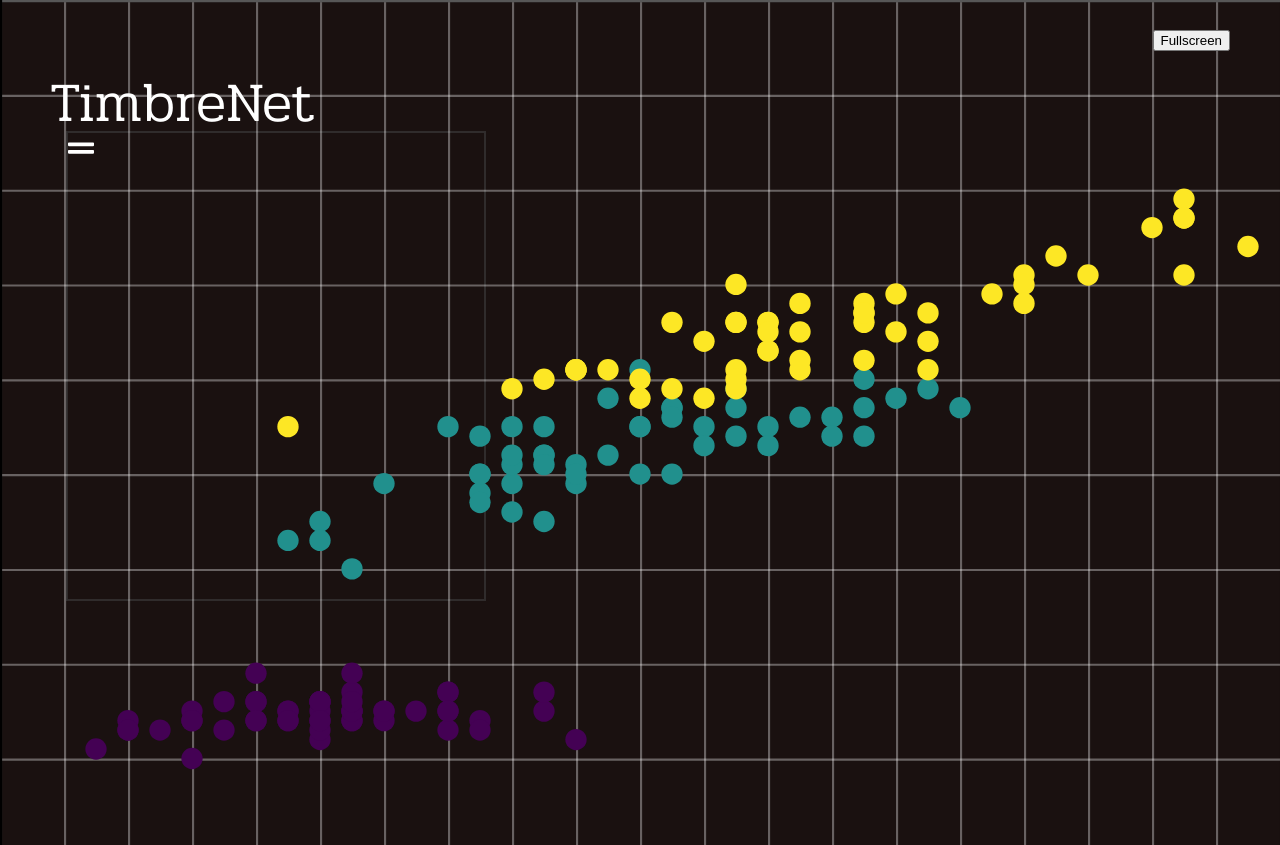
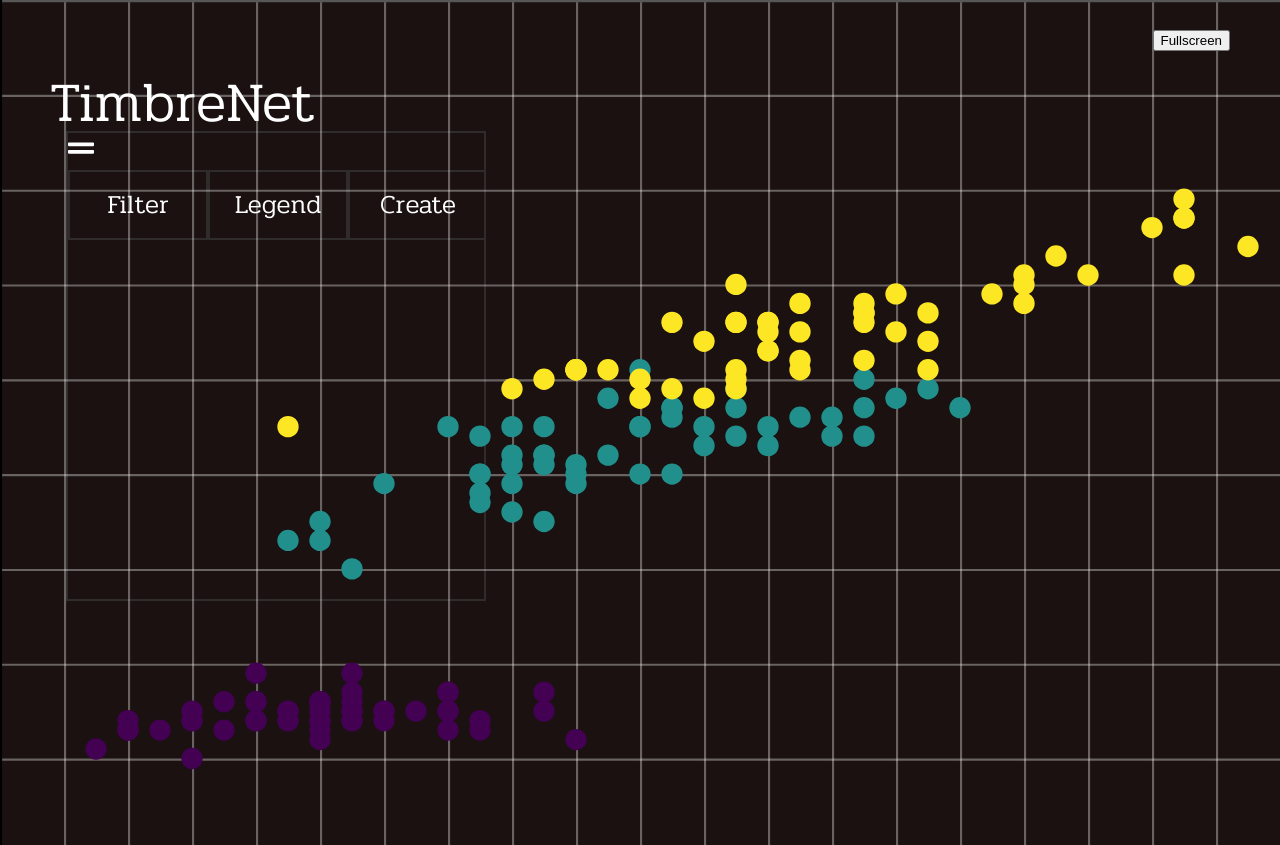
Before and after one commit to CreativAI-UC/timbreplay, a website built with webpack: page src/index.html in a window 1280 px wide. Built offline with nearby package versions, Linux system fonts and the light colour scheme.

Commit message:
add buttons in control box

```diff
--- a/src/css/main.css
+++ b/src/css/main.css
@@ -94,3 +94,54 @@
 
   color: #ffffff;
 }
+
+
+
+
+
+
+
+#button-container {
+  /* Auto Layout */
+  display: flex;
+  flex-direction: row;
+  padding: 0px;
+
+  position: static;
+  width: 420px;
+  height: 70px;
+  left: 0px;
+  top: 30px;
+
+  /* Inside Auto Layout */
+  flex: none;
+  order: 1;
+  align-self: flex-start;
+  margin: 0px 0px;
+}
+
+#button-container button {
+  position: static;
+  width: 140px;
+  height: 70px;
+  left: 280px;
+  top: 0px;
+
+  border: 2px solid rgba(64, 64, 64, 0.59);
+
+  /* Inside Auto Layout */
+  flex: none;
+  order: 2;
+  align-self: center;
+  margin: 0px 0px;
+
+  font-family: "Pridi";
+  font-style: normal;
+  font-weight: normal;
+  font-size: 26px;
+  line-height: 40px;
+  align-items: center;
+  text-align: center;
+  color: #ffffff;
+  background-color: transparent;
+}
--- a/src/index.html
+++ b/src/index.html
@@ -13,6 +13,11 @@
       <div>
         <img src="./assets/grip-lines-1white.svg" alt="Grip lines">
       </div>
+      <div id="button-container">
+        <button>Filter</button>
+        <button>Legend</button>
+        <button>Create</button>
+      </div>
     </div>
     <div id="dataviz"></div>
   </body>
```
